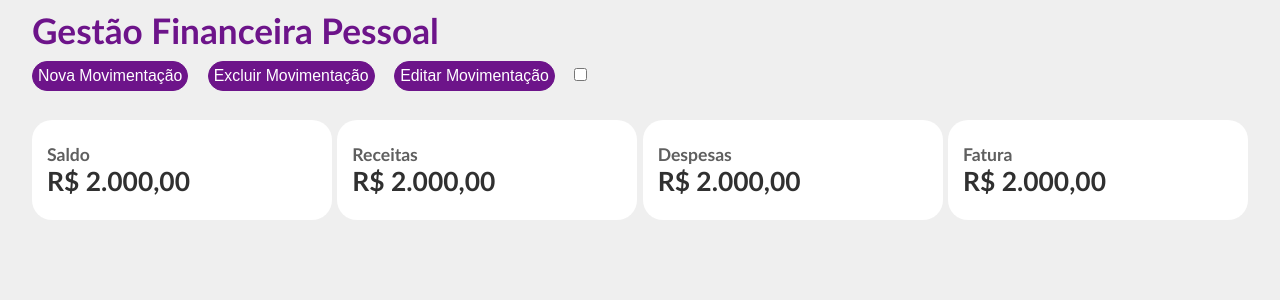
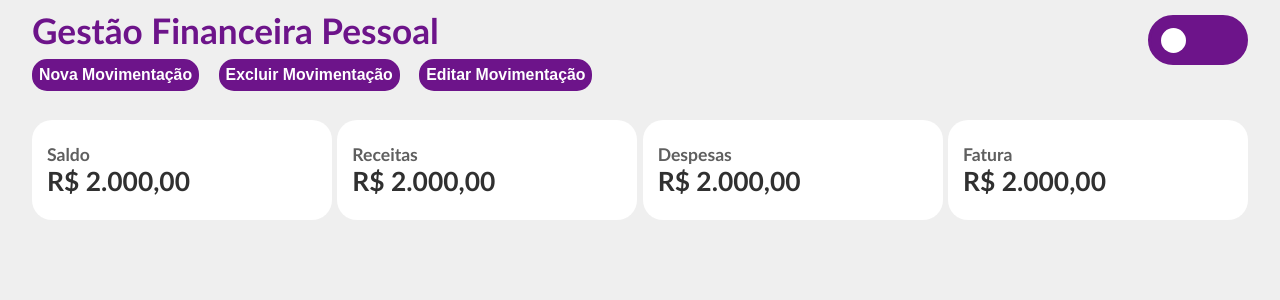
Before and after one commit to Johsep06/gestao-financeira, a Flask app: page / in a window 1280 px wide. Shown: the top 300 px of the page. Run offline with Flask 3, Linux system fonts and the light colour scheme.

Commit message:
botão dark-mode estilizado

```diff
--- a/static/css/style.css
+++ b/static/css/style.css
@@ -1,14 +1,13 @@
 :root {
     --body-bg: #EFEFEF;
     --body-color: #6D148A;
-    --article-bg: #ffffff;
+    --article-bg: #FFFFFF;
     --article-color-h2: #303030;
-    --article-color-h4: #5f5f5f;
+    --article-color-h4: #5F5F5F;
 }
 
 .dark-mode:root {
     --body-bg: #101010;
-    --body-color: #6D148A;
     --article-bg: #000000;
     --article-color-h2: #CFCFCF;
     --article-color-h4: #909090;
@@ -38,8 +37,13 @@ header {
     margin-bottom: 20px;
     display: flex;
     flex-direction: column;
-    /* align-items: center; */
     justify-content: space-evenly;
+}
+
+.tittle-container {
+    display: flex;
+    align-items: center;
+    justify-content: space-between;
 }
 
 .barra-horizontal {
@@ -55,13 +59,14 @@ button {
     margin-right: 15px;
     background-color: var(--body-color);
     color: var(--article-bg);
-    border: 1px solid var(--body-color);
+    border: 2px solid var(--body-color);
     border-radius: 15px;
     font-size: 0.9em;
+    font-weight: 600;
     padding: 5px;
     transition: 0.2s;
 
-    &:hover{
+    &:hover {
         background-color: var(--article-bg);
         color: var(--body-color);
         transition: 0.2s;
@@ -77,7 +82,8 @@ button {
 * Estilos da Barra de Status Principal
 ============================================================== */
 
-.barra-status, article {
+.barra-status,
+article {
     height: 100px;
     width: 300px;
     background-color: var(--article-bg);
@@ -92,7 +98,8 @@ article h4 {
     color: var(--article-color-h4);
 }
 
-article h2, article h4 {
+article h2,
+article h4 {
     width: 90%;
 }
 
--- /dev/null
+++ b/static/css/switch-dm.css
@@ -0,0 +1,59 @@
+div.switch-dm {
+    position: relative;
+    width: 100px;
+    height: 30px;
+    --link: rgb(27, 129, 112);
+    --link-hover: rgb(24, 94, 82);
+}
+
+.switch-label {
+    position: absolute;
+    width: 100%;
+    height: 50px;
+    background-color: var(--body-color);
+    border-radius: 25px;
+    cursor: pointer;
+    border: 3px solid var(--body-color);
+}
+
+.checkbox {
+    position: absolute;
+    display: none;
+}
+
+.slider {
+    position: absolute;
+    width: 100%;
+    height: 100%;
+    border-radius: 25px;
+    -webkit-transition: 0.3s;
+    transition: 0.3s;
+}
+
+.checkbox:checked~.slider {
+    background-color: var(--article-bg);
+}
+
+.slider::before {
+    content: "";
+    position: absolute;
+    top: 10px;
+    left: 10px;
+    width: 25px;
+    height: 25px;
+    border-radius: 50%;
+    -webkit-box-shadow: none;
+    box-shadow: none;
+    background-color: var(--article-bg);
+    -webkit-transition: 0.3s;
+    transition: 0.3s;
+}
+
+.checkbox:checked~.slider::before {
+    -webkit-transform: translateX(50px);
+    -ms-transform: translateX(50px);
+    transform: translateX(50px);
+    background-color: var(--article-bg);
+    -webkit-box-shadow: inset 12px -4px 0px 0px var(--article-bg);
+    box-shadow: inset 12px -4px 0px 0px var(--body-color);
+}
--- a/templates/index.html
+++ b/templates/index.html
@@ -5,20 +5,25 @@
     <meta charset="UTF-8">
     <meta name="viewport" content="width=device-width, initial-scale=1.0">
     <link rel="stylesheet" href="{{ url_for('static', filename='css/style.css') }}">
+    <link rel="stylesheet" href="{{ url_for('static', filename='css/switch-dm.css') }}">
     <title>Gestão Financeira</title>
 </head>
 
 <body>
     <header>
-        <h1>Gestão Financeira Pessoal</h1>
+        <div class="tittle-container">
+            <h1>Gestão Financeira Pessoal</h1>
+            <div class="switch-dm">
+                <label class="switch-label">
+                    <input type="checkbox" class="checkbox" id="dark-mode">
+                    <span class="slider"></span>
+                </label>
+            </div>
+        </div>
         <section>
             <button> Nova Movimentação </button>
             <button> Excluir Movimentação </button>
             <button> Editar Movimentação </button>
-            <label class="switch-label">
-                <input type="checkbox" class="checkbox" id="dark-mode">
-                <span class="slider"></span>
-            </label>
         </section>
     </header>
     <section class="barra-horizontal" id="barra-status">
```
